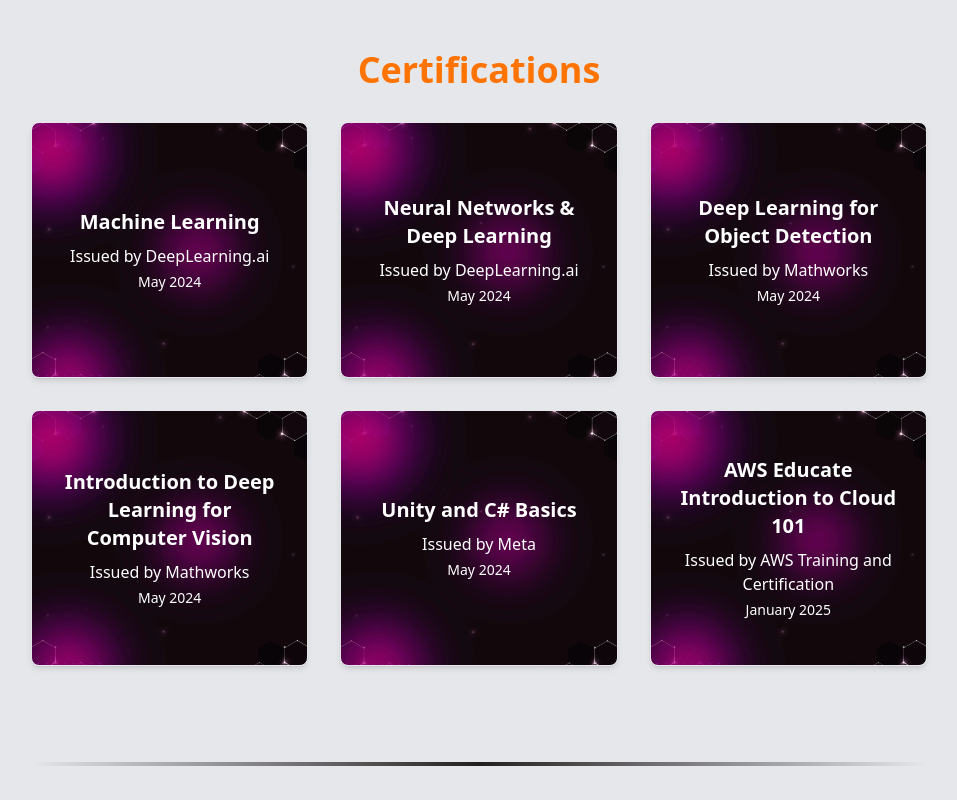
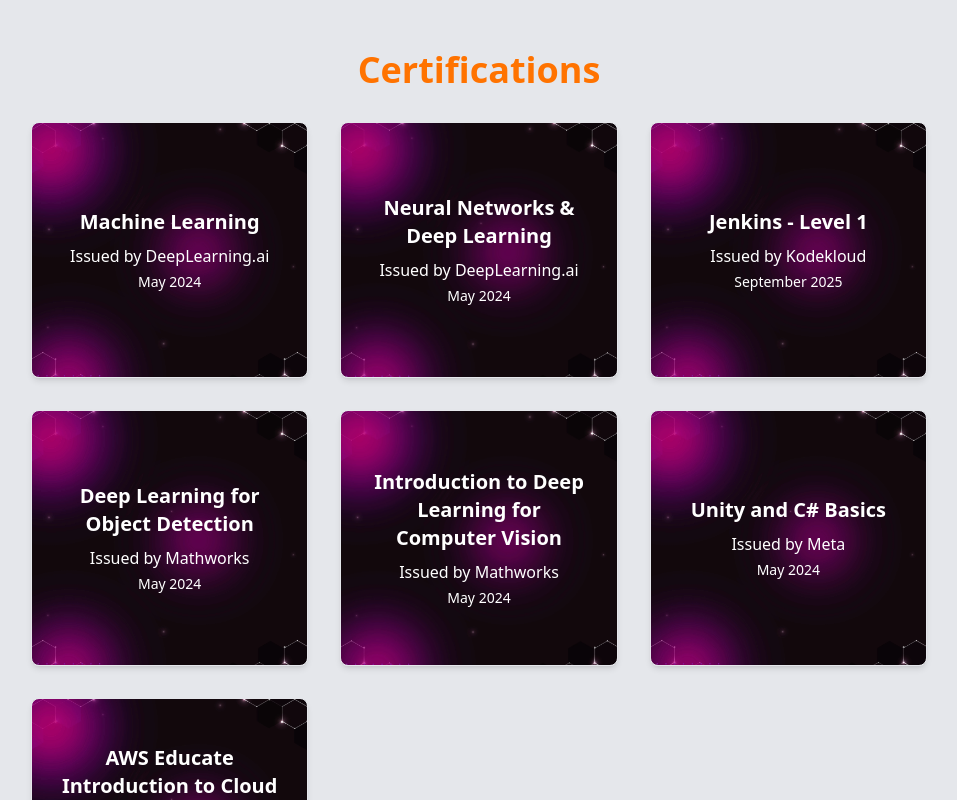
Before and after one commit to KalharaBatangala/portfolio-next, a Next.js app: page /education in a window 1280 px wide. Shown: the part 860-1660 px from the top of the page, without its empty margins (161-1118 px from the left). Built offline with nearby package versions, Linux system fonts and the light colour scheme.

Commit message:
added new certificate

```diff
--- a/src/data/certificates.ts
+++ b/src/data/certificates.ts
@@ -28,6 +28,14 @@
     issuer: 'Issued by DeepLearning.ai',
     date: 'May 2024',
     link: 'https://coursera.org/share/de68f328de3e2f7c18e65f0884446ddd',
+    background: Background1,
+  },
+  {
+    id: uuid(),
+    name: 'Jenkins - Level 1',
+    issuer: 'Issued by Kodekloud',
+    date: 'September 2025',
+    link: 'https://engineer.kodekloud.com/certificate-verification/28e5469e-2769-4be0-bb2d-b2f8b7cd6e5d',
     background: Background1,
   },
   {
```
